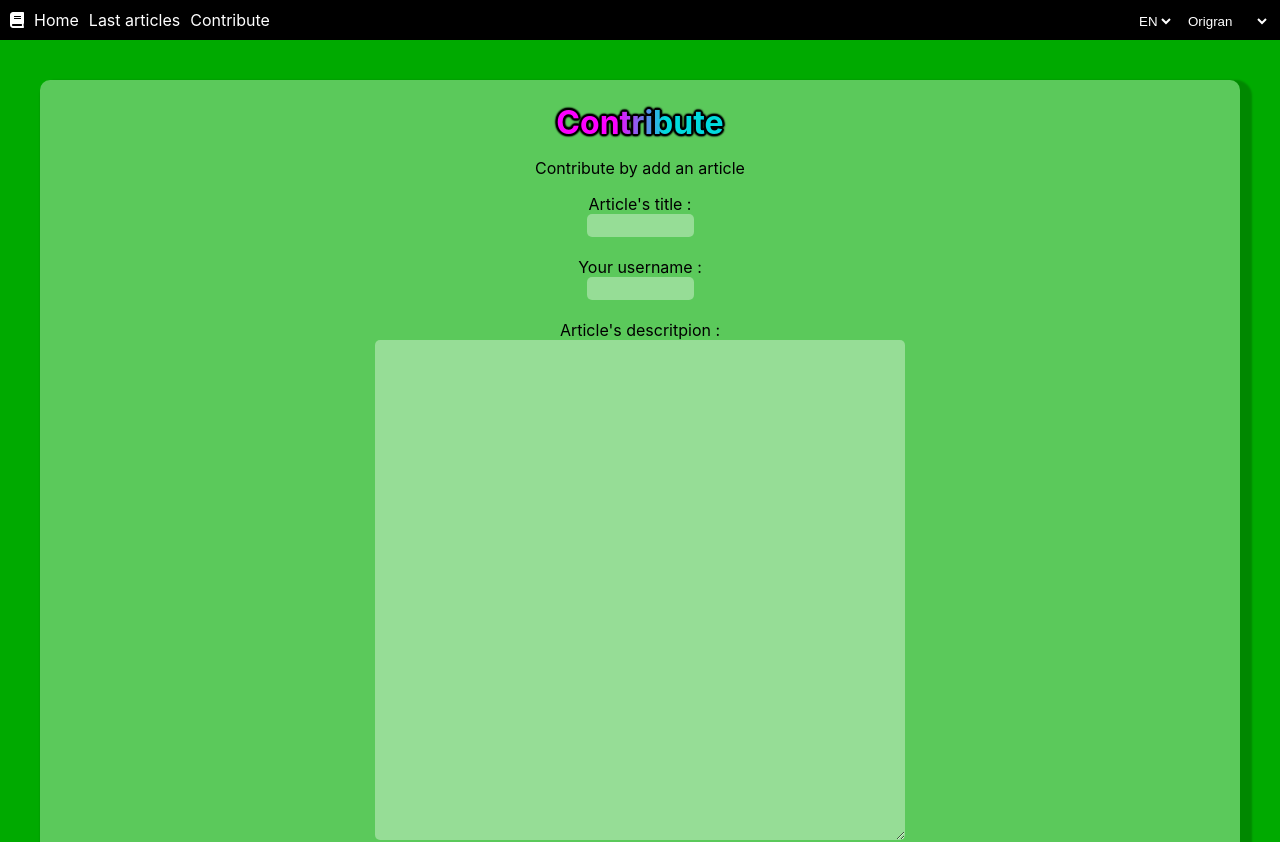
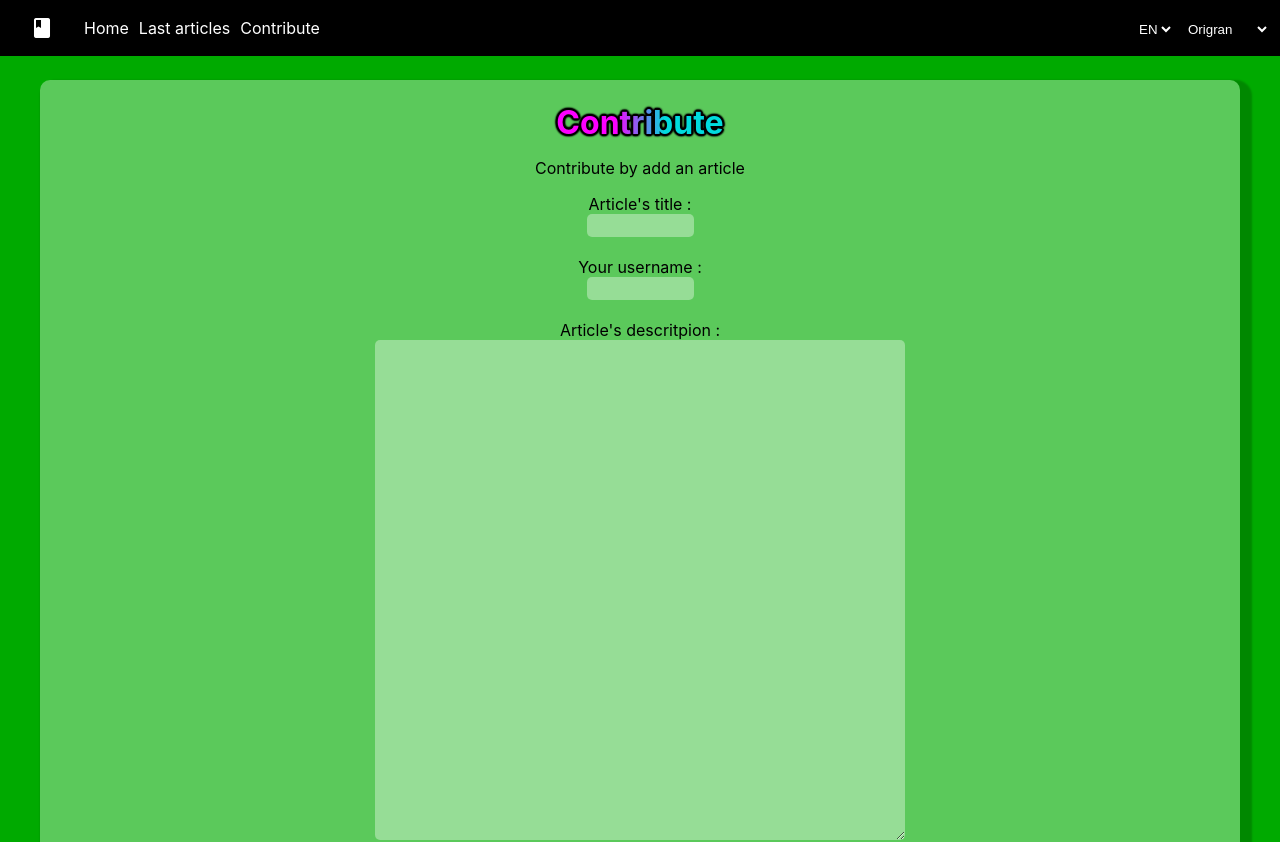
Before and after one commit to Origran-tech/lesipake, a Next.js app: page /contribute in a window 1280 px wide. Shown: the top 842 px of the page. Built offline with nearby package versions, Linux system fonts and the light colour scheme; no server answers.

Commit message:
added google analitycs

```diff
--- a/components/Layout.js
+++ b/components/Layout.js
@@ -1,11 +1,14 @@
 import Head from "next/head";
 import Link from "next/link";
-import { FontAwesomeIcon } from "@fortawesome/react-fontawesome";
-import { faBook } from "@fortawesome/free-solid-svg-icons";
 import { useRouter } from "next/router";
 import { useState, useEffect } from "react";
 import en from "../locales/en";
 import fr from "../locales/fr";
+import "material-icons/iconfont/filled.css";
+import Button from "@material-ui/core/Button";
+import Menu from "@material-ui/core/Menu";
+import MenuItem from "@material-ui/core/MenuItem";
+
 export default function Layout({ children }) {
   const router = useRouter();
   const { locale } = router;
@@ -17,7 +20,7 @@ export default function Layout({ children }) {
 
   const changeTheme = (e) => {
     setBgColor(e.target.value);
-    console.log(e.target.value)
+    console.log(e.target.value);
     window.localStorage.setItem("background", e.target.value);
   };
 
@@ -31,6 +34,15 @@ export default function Layout({ children }) {
     setBgColor(window.localStorage.getItem("background") || defaultColor);
     setIsLoading(false);
   }, []);
+  const [anchorEl, setAnchorEl] = useState(null);
+
+  const handleClick = (event) => {
+    setAnchorEl(event.currentTarget);
+  };
+
+  const handleClose = () => {
+    setAnchorEl(null);
+  };
 
   return (
     !isLoading && (
@@ -41,10 +53,39 @@ export default function Layout({ children }) {
             name="description"
             content="Lesipake est un projet de site dictionaire open source."
           ></meta>
+          <link
+            rel="stylesheet"
+            href="https://fonts.googleapis.com/css?family=Roboto:300,400,500,700&display=swap"
+          />
+          <link
+            rel="stylesheet"
+            href="https://fonts.googleapis.com/icon?family=Material+Icons"
+          />
         </Head>
         <header className="common-header">
-          <div>
-            <FontAwesomeIcon icon={faBook} />
+          <div style={{display: "flex"}}>
+          <div className="book-menu">
+            <Button
+              aria-controls="simple-menu"
+              aria-haspopup="true"
+              onClick={handleClick}
+            >
+              <span className="material-icons" style={{color: "white"}}>book</span>
+            </Button>
+            <Menu
+              id="simple-menu"
+              anchorEl={anchorEl}
+              keepMounted
+              open={Boolean(anchorEl)}
+              onClose={handleClose}
+            >
+              <MenuItem onClick={handleClose}>Profile</MenuItem>
+              <MenuItem onClick={handleClose}>My account</MenuItem>
+              <MenuItem onClick={handleClose}>Logout</MenuItem>
+            </Menu>
+          </div>
+
+          <div className="nav-div">
             <Link href="/">
               <a>{t.home}</a>
             </Link>
@@ -54,7 +95,7 @@ export default function Layout({ children }) {
             <Link href="/contribute">
               <a>{t.contribtitle}</a>
             </Link>
-          </div>
+          </div></div>
           <div>
             <select
               onChange={changeLanguage}
@@ -71,10 +112,18 @@ export default function Layout({ children }) {
               style={{ marginLeft: "10px" }}
               className="selectnav"
             >
-              <option value="linear-gradient(to bottom right, #FC00FF, #00DBDE)">Origran</option>
-              <option value="linear-gradient(to bottom right, #FFAE23, #DB004D)">Fire</option>
-              <option value="linear-gradient(to bottom right, #19F0FF, #1BFF25)">Landscape</option>
-              <option value="linear-gradient(to bottom right, #521BFF, #C60BFF)">Flower</option>
+              <option value="linear-gradient(to bottom right, #FC00FF, #00DBDE)">
+                Origran
+              </option>
+              <option value="linear-gradient(to bottom right, #FFAE23, #DB004D)">
+                Fire
+              </option>
+              <option value="linear-gradient(to bottom right, #19F0FF, #1BFF25)">
+                Landscape
+              </option>
+              <option value="linear-gradient(to bottom right, #521BFF, #C60BFF)">
+                Flower
+              </option>
             </select>
 
             {/*<label htmlFor="color-picker" style={{ marginLeft: "10px" }}>
--- /dev/null
+++ b/lib/gtag.js
@@ -0,0 +1,17 @@
+export const GA_TRACKING_ID = process.env.NEXT_PUBLIC_GA_ID
+
+// https://developers.google.com/analytics/devguides/collection/gtagjs/pages
+export const pageview = (url) => {
+  window.gtag('config', GA_TRACKING_ID, {
+    page_path: url,
+  })
+}
+
+// https://developers.google.com/analytics/devguides/collection/gtagjs/events
+export const event = ({ action, category, label, value }) => {
+  window.gtag('event', action, {
+    event_category: category,
+    event_label: label,
+    value: value,
+  })
+}
--- a/pages/_app.js
+++ b/pages/_app.js
@@ -1,9 +1,40 @@
 import Layout from "../components/Layout";
+import { useEffect } from 'react'
+import Script from 'next/script'
 import "../styles/globals.css";
+import * as gtag from '../lib/gtag'
+import { useRouter } from 'next/router'
 
-function MyApp({ Component, pageProps }) {
+function MyApp({ Component, pageProps}) {
+  const router = useRouter()
+  useEffect(() => {
+    const handleRouteChange = (url) => {
+      gtag.pageview(url)
+    }
+    router.events.on('routeChangeComplete', handleRouteChange)
+    return () => {
+      router.events.off('routeChangeComplete', handleRouteChange)
+    }
+  }, [router.events])
   return (
     <Layout>
+      <Script
+        strategy="afterInteractive"
+        src={`https://www.googletagmanager.com/gtag/js?id=${gtag.GA_TRACKING_ID}`}
+      />
+      <Script
+        strategy="afterInteractive"
+        dangerouslySetInnerHTML={{
+          __html: `
+            window.dataLayer = window.dataLayer || [];
+            function gtag(){dataLayer.push(arguments);}
+            gtag('js', new Date());
+            gtag('config', '${gtag.GA_TRACKING_ID}', {
+              page_path: window.location.pathname,
+            });
+          `,
+        }}
+      />
       <Component {...pageProps} />
     </Layout>
   );
--- a/styles/globals.css
+++ b/styles/globals.css
@@ -94,6 +94,9 @@ caption {
   background-color: black;
   border: none;
 }
+select::-ms-expand {
+  background-color: red;
+}
 .selectnav option {
   background-color: white;
   color: black;
@@ -126,15 +129,14 @@ textarea:focus {
   color: #fff;
   border-radius: 5px;
   padding: 10px 25px;
-  font-family: 'Lato', sans-serif;
+  font-family: "Lato", sans-serif;
   font-weight: 500;
   background: transparent;
   cursor: pointer;
   transition: all 0.3s ease;
   position: relative;
-   box-shadow:inset 2px 2px 2px 0px rgba(255,255,255,.5),
-   7px 7px 20px 0px rgba(0,0,0,.1),
-   4px 4px 5px 0px rgba(0,0,0,.1);
+  box-shadow: inset 2px 2px 2px 0px rgba(255, 255, 255, 0.5),
+    7px 7px 20px 0px rgba(0, 0, 0, 0.1), 4px 4px 5px 0px rgba(0, 0, 0, 0.1);
   outline: none;
   border: none;
 }
@@ -143,12 +145,12 @@ textarea:focus {
   width: 2px;
 }
 .btn:hover {
-  box-shadow:  4px 4px 6px 0 rgba(255,255,255,.5),
-              -4px -4px 6px 0 rgba(116, 125, 136, .5),
-    inset -4px -4px 6px 0 rgba(255,255,255,.2),
-    inset 4px 4px 6px 0 rgba(0, 0, 0, .4);
+  box-shadow: 4px 4px 6px 0 rgba(255, 255, 255, 0.5),
+    -4px -4px 6px 0 rgba(116, 125, 136, 0.5),
+    inset -4px -4px 6px 0 rgba(255, 255, 255, 0.2),
+    inset 4px 4px 6px 0 rgba(0, 0, 0, 0.4);
 }
-.btnsend{
+.btnsend {
   margin: 0 auto;
 }
 textarea {
@@ -181,7 +183,7 @@ h1 {
   text-align: justify;
   white-space: pre-wrap;
 }
-.navbar{
+.navbar {
   border: 3px solid rgba(0, 0, 0, 0);
   border-radius: 10px;
   padding: 20px 20px;
@@ -191,7 +193,7 @@ h1 {
   display: flex;
   justify-content: space-between;
 }
-.logo{
+.logo {
   width: 100%;
   max-width: 500px;
   margin: 0 auto;
@@ -200,3 +202,34 @@ h1 {
   position: relative;
   height: 100%;
 }
+.layouticon {
+  font-size: 20px;
+  display: flex;
+  align-items: center;
+}
+.nav-div {
+  display: flex;
+  align-items: center;
+}
+
+.nav-div {
+  display: none;
+}
+
+.book-menu {
+  color: white;
+}
+#simple-menu{
+  display: flex;
+}
+@media all and (min-width: 600px) {
+  .nav-div {
+    display: flex;
+  }
+  .book-menu:hover {
+    cursor: unset;
+  }
+  #simple-menu{
+    display: none;
+  }
+}
```
Also changed, not shown: package.json (+5 -3 lines), 2 other files (tests, documents, lock files or other folders).
